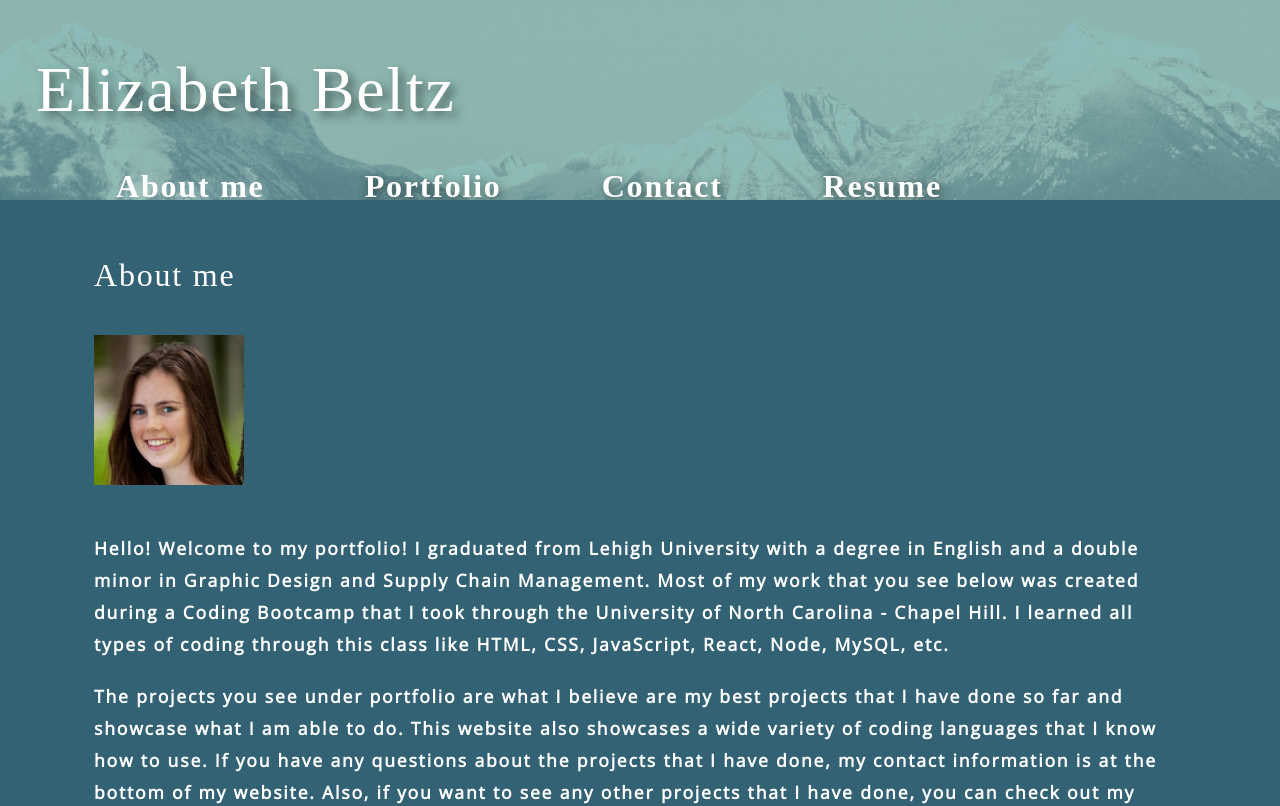
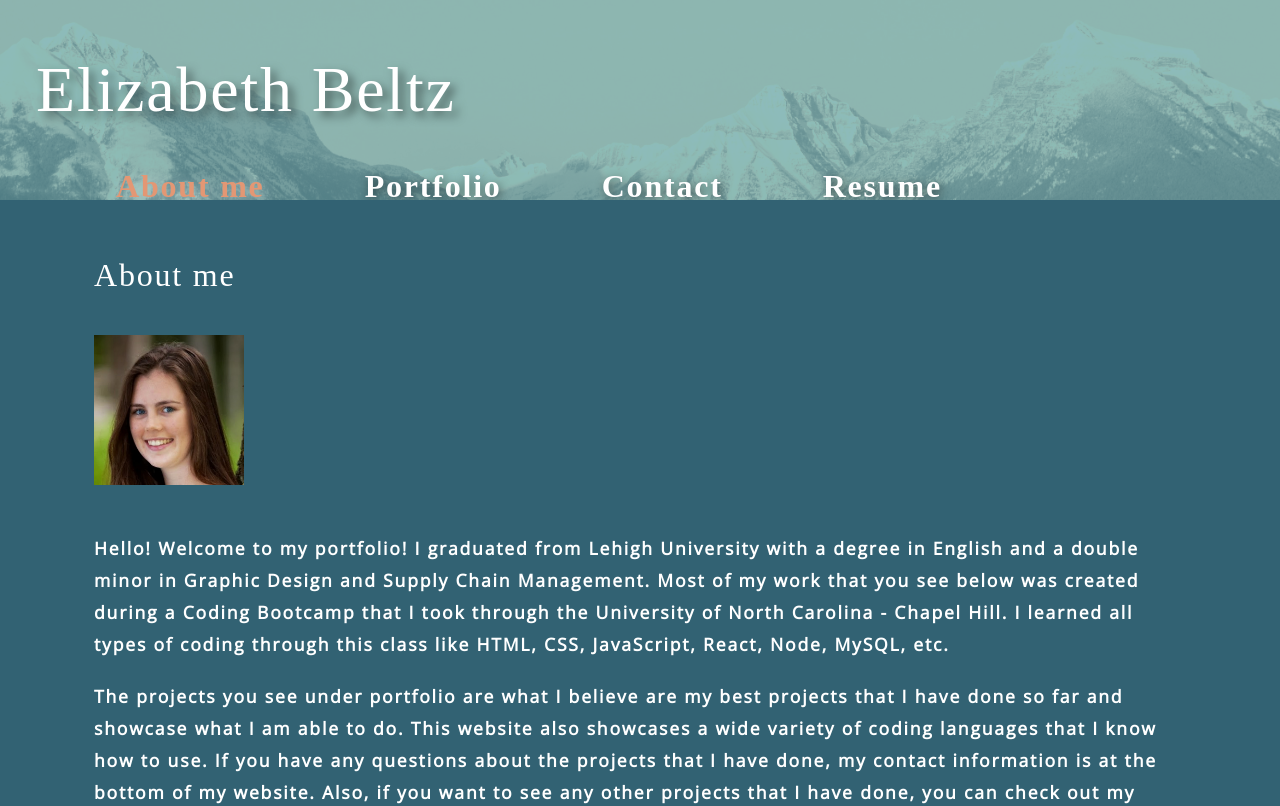
Before and after one commit to ebeltz/react-portfolio, a React (Create React App) app in the folder Main/: page / in a window 1280 px wide. Shown: the top 806 px of the page. Built offline with nearby package versions, Linux system fonts and the light colour scheme; a web font is replaced by a local one.

Commit message:
finishing touches added

```diff
--- a/Main/src/index.css
+++ b/Main/src/index.css
@@ -219,6 +219,7 @@ footer a {
 
 footer a:hover {
   opacity: 1;
+  color: #E39774;
 }
 
 textarea {
@@ -356,13 +357,13 @@ textarea {
 }
 
 .navActive {
-  color: var(--secondary);
+  color: #E39774;
   cursor: default;
   text-shadow: 3px 3px 15px rgba(255, 255, 255, 0.5);
 }
 
-.avatar img {
-  max-width: 50%;
+.email-link a:hover {
+  color: #E39774;
 }
 
 @media only screen and (max-width: 1300px) {
```
